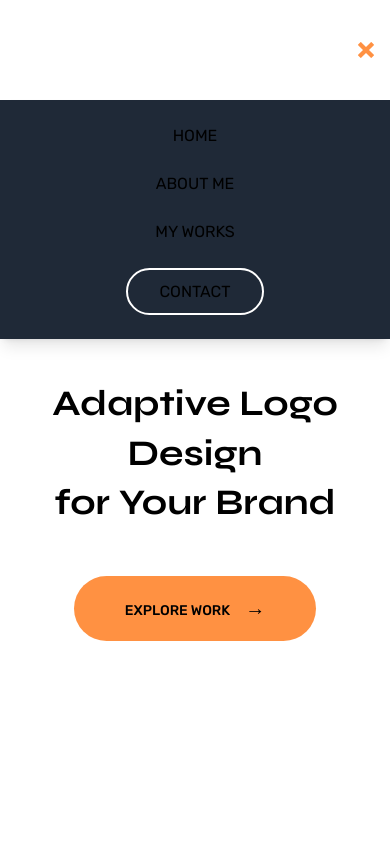
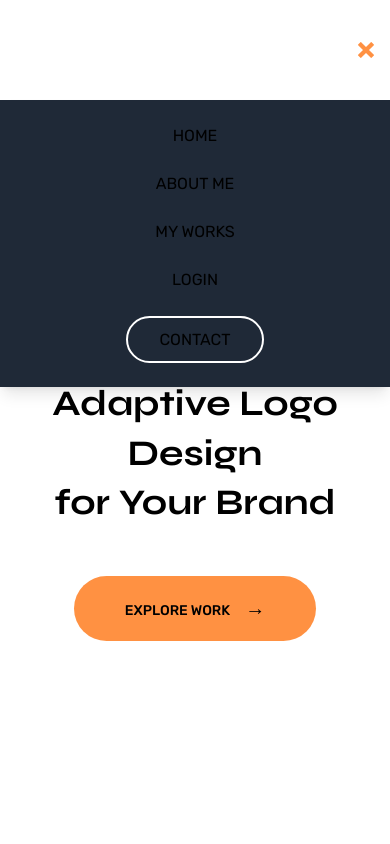
Before and after one commit to shadullah/nextjs-portfolio-management, a Next.js app: page / in a window 390 px wide. Both pictures are taken after a click on the button 366 px from the left and 50 px from the top of the page. Shown: the top 844 px of the page. Built offline with nearby package versions, Linux system fonts and the light colour scheme; no server answers.

Commit message:
mbl btns for login

```diff
--- a/src/app/projects/page.tsx
+++ b/src/app/projects/page.tsx
@@ -58,7 +58,7 @@ const ProjectsPage = () => {
                 <>
                   {home ? (
                     <>
-                      <h1 className="font-bold text-[64px] font-syne text-center">
+                      <h1 className="font-bold text-5xl md:text-[64px] font-syne text-center">
                         My Projects Hightlight
                       </h1>
                       <div className=" flex justify-center mt-16">
--- a/src/component/shared/Navbar/Navbar.tsx
+++ b/src/component/shared/Navbar/Navbar.tsx
@@ -78,11 +78,25 @@ const Navbar = () => {
                 <Link href="/">HOME</Link>
               </li>
               <li>
-                <Link href="/">ABOUT ME</Link>
+                <Link href="/about">ABOUT ME</Link>
               </li>
               <li>
-                <Link href="/">MY WORKS</Link>
+                <Link href="/work">MY WORKS</Link>
               </li>
+              {currentUser && (
+                <li>
+                  <Link href="/dashboard">DASHBOARD</Link>
+                </li>
+              )}
+              {currentUser ? (
+                <li>
+                  <button onClick={handleLogout}>LOGOUT</button>
+                </li>
+              ) : (
+                <li>
+                  <Link href="/login">LOGIN</Link>
+                </li>
+              )}
               <li>
                 <Link href="/">
                   <button className="h-[47px] w-[138px] border-2 border-white rounded-[30px]">
```
